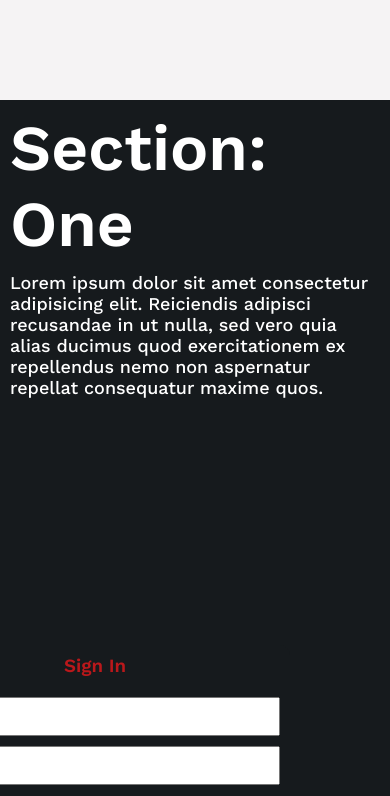
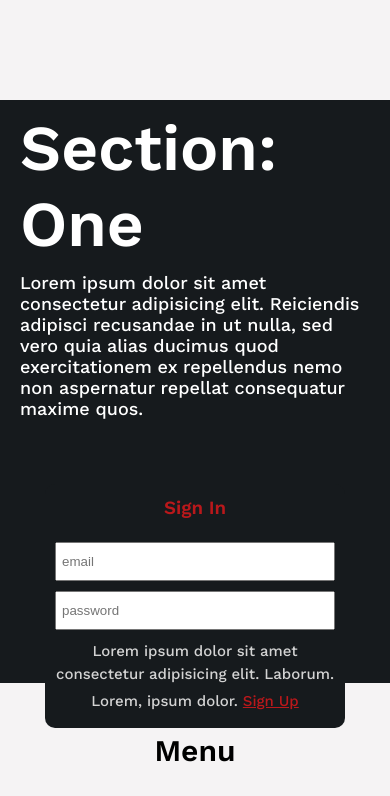
Before and after one commit to AlaaSassii/League-Of-Legend-v2, a React (Create React App) app: page / in a window 390 px wide. Shown: the top 796 px of the page. Built offline with nearby package versions, Linux system fonts and the light colour scheme; a web font is replaced by a local one.

Commit message:
adding logic to landing page

```diff
--- a/src/App.css
+++ b/src/App.css
@@ -132,17 +132,26 @@ body{
     margin:100px 0 0 0 ;
     background-color: var(--secondary-black);
     position: relative;
+    display: flex;
+    align-items: center;
   }
   .section1 {
-    min-height: 500px;
+    min-height: auto;
     padding:100px ;
     color:white ;
     width: 60%;
   }
-
+  @media(max-width: 991px){
+    .landing {
+      flex-direction: column;
+    }
+    .section1 h1 {
+      font-size: 32px;
+    }
+  }
   @media(max-width: 991px){
     .section1 {
-    padding:10px ;
+    padding:10px 20px ;
     width: 100%;
   }
   }
@@ -166,7 +175,6 @@ body{
     color: var(--primary--2gray);
   }
   .signin{
-    position: absolute;
     max-width: 400px;
     background-color: var(--secondary-black);
     color:white ;
@@ -178,7 +186,9 @@ body{
   @media (max-width:991px){
 
     .signin{
-      position: relative;
+      margin: 0 0 0 200px;
+      width: 300px;
+      line-height: 1.5;
     }
   }
   .signin h3{
@@ -426,6 +436,12 @@ body{
   .skins-section .layer:hover .info {
     bottom:40% ;
 
+  }
+  @media (max-width:991px){
+    .skins-section .layer:hover .info {
+      bottom:25% ;
+
+    }
   }
 
 
--- a/src/components/Post.jsx
+++ b/src/components/Post.jsx
@@ -34,6 +34,7 @@ const Post = ({userName ,email , image , time , post ,user , comments , likes ,
         const userDoc = doc(database , 'posts',ID)
         await updateDoc(userDoc,{likesUsername:[...likesUsername ,userName ],likes:likes + 1  }) ;
     }
+    console.log('commentsText' ,commentsText)
   return (
     <div className="post">
 
--- a/src/components/Posts.jsx
+++ b/src/components/Posts.jsx
@@ -11,7 +11,7 @@ const Posts = ({user}) => {
     const [loading ,setLoading] = useState(false) ;
 
     // navigation
-    console.log('posts',posts)
+    console.log('FROM POSTSS COOMPP ',posts)
     useEffect(()=>{
         setLoading(true)
         const getPosts = async () => {
--- a/src/components/Profile.jsx
+++ b/src/components/Profile.jsx
@@ -20,7 +20,7 @@ const Profile = ({userName, password , email , name , image , followers , follow
     const [inputs, setInputs] = useState(Data) ;
     const [images ,setImages] = useState(images1)
   const intialImages = images1 ;
-
+    console.log(inputs)
   useEffect(()=>{
     setLoading(true)
     const getPosts = async () => {
@@ -36,33 +36,41 @@ const Profile = ({userName, password , email , name , image , followers , follow
 
 //   updates
 const updateComment = async () => {
+    console.log(posts)
     for(let i = 0 ; i < account.commentPost.length ; i++){
-        console.log(`accountPost[${i}]` ,account.accountPost[i] )
+        console.log(`accountPost[${i}]` ,account.commentPost[i] )
         const post = posts.find(post => post.postId == account.commentPost[i] ) ;
         console.log('post',post)
         const POSTID = post.ID1 ;
         const editComments = post.commentsText.map(comment =>
             {
-                if (comment.userName === account.useName) return {...comment , userName , image }
+                console.log('comment',comment)
+        const {name,userName , email ,password ,image} = inputs ;
+
+                if (comment.userName === account.userName) { return ({...comment , userName  , image  , found:'qewqe' })}
                 else return comment
             })
+        console.log(post.commentsText , editComments)
       const postDoc = doc(database, "posts", POSTID);
-      await updateDoc(postDoc, {...post,commentsText:[...editComments]});
+      console.log('newPost' , {...post,commentsText:editComments})
+      await updateDoc(postDoc, {...post,commentsText:editComments});
+      console.log('updateComment') ;
     }
-}
+        }
 const updatePost = async () => {
     for(let i = 0 ; i < account.postsId.length ; i++) {
         const post = posts.find(post => post.postId == account.postsId[i] ) ;
         const POSTID = post.ID1 ;
+        console.log('update post POSTID' , POSTID)
         const postDoc = doc(database, "posts", POSTID);
-        const {name,userName , email ,password ,image} = inputs ;
-        await updateDoc(postDoc, {...post , userName , email , image} );
+        await updateDoc(postDoc, {...post , ...inputs} );
+        console.log('updatePost') ;
 
     }
 }
   const updateUser = async (id) => {
+      updatePost() ;
     updateComment() ;
-    updatePost()
     const userDoc = doc(database, "users", id);
     await updateDoc(userDoc, {...account,...inputs});
 };
--- a/src/routes/Landing.jsx
+++ b/src/routes/Landing.jsx
@@ -1,6 +1,18 @@
-import React from 'react'
+import React , {useEffect , useState} from 'react'
+import { collection  , doc, getDocs} from 'firebase/firestore'
+import { database } from '../firebase-config';
+const Landing = () => {
+  const accounstRef = collection(database , 'users')
+  const [data ,setData] = useState([]) ;
+  const [loading ,setLoading] = useState(false)
+  console.log(data)
+  useEffect(()=>{
+    const getUsers = async () => {
+      const data = await getDocs(accounstRef) ;
+      setData( data => data.docs.map(post => ({email:post.data().email , password:post.data().password}))) ;
 
-const Landing = () => {
+    }
+  },[])
   return (
     <>
     <div className='landing'>
```
